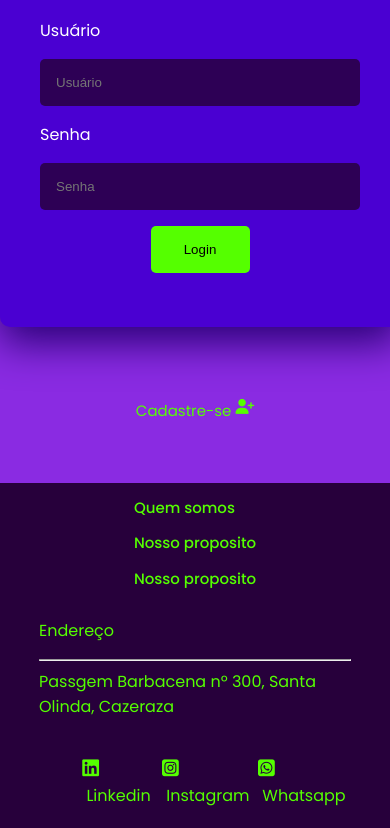
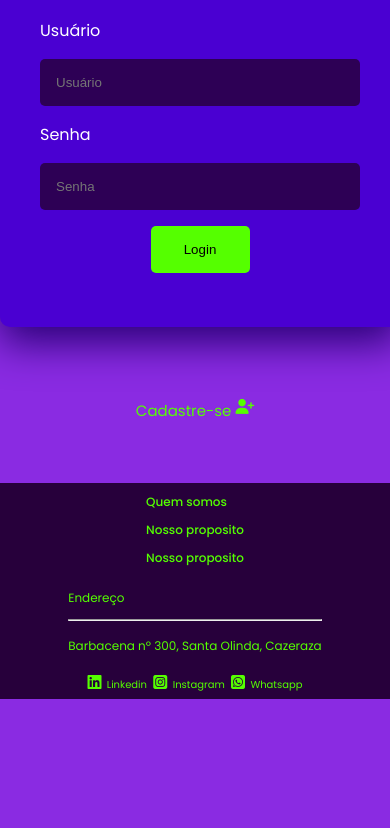
Before and after one commit to PauloRicardoDev/login-pag, a plain HTML site: page index.html in a window 390 px wide. Shown: the part 640-1468 px from the top of the page. After the commit the page ends 1339 px from the top, so only its background shows below. Drawn offline with Linux system fonts and the light colour scheme.

Commit message:
ajustes no rodapé

```diff
--- a/index.html
+++ b/index.html
@@ -43,13 +43,14 @@
                 <h2 class="rodape__sobre_texto"><a href="">Nosso proposito</a></h2>
             </div>
             <div class="rodape__end">
-                <p class="rodape__end__texto">Endereço <hr> Passgem Barbacena nº 300, Santa Olinda, Cazeraza</p>
+                <p class="rodape__end__texto">Endereço <hr> </p>
+                <p class="rodape__end__texto">Barbacena nº 300, Santa Olinda, Cazeraza</p>
             </div>
             <div class="rodape_midias">
                 <ul class="rodape_midias_lista">
-                    <li class="rodape_midias_lista_item"><a href=""><i class="fa-brands fa-linkedin"></i></a>&nbsp;Linkedin</li>
-                    <li class="rodape_midias_lista_item"><a href=""><i class="fa-brands fa-square-instagram"></i></a>&nbsp;Instagram</li>
-                    <li class="rodape_midias_lista_item"><a href=""><i class="fa-brands fa-square-whatsapp"></i></a>&nbsp;Whatsapp</li>
+                    <li class="rodape_midias_lista_item"><a href=""><i class="fa-brands fa-linkedin"></i></a>&nbsp;&nbsp;Linkedin</li>
+                    <li class="rodape_midias_lista_item"><a href=""><i class="fa-brands fa-square-instagram"></i></a>&nbsp;&nbsp;Instagram</li>
+                    <li class="rodape_midias_lista_item"><a href=""><i class="fa-brands fa-square-whatsapp"></i></a>&nbsp;&nbsp;Whatsapp</li>
                 </ul>
             </div>
         </div>
--- a/style.css
+++ b/style.css
@@ -114,8 +114,11 @@ button{
     justify-content: space-between;
     align-items: center;
 }
+.rodape__end__texto{
+    font-size: 12px;
+}
 .rodape__sobre_texto{
-    font-size: 15px;
+    font-size: 12px;
 
 }
 .rodape__sobre_texto > a{
@@ -125,10 +128,11 @@ button{
 }
 .rodape_midias_lista{
     list-style: none;
+    font-size: 10px;
 }
 
 .rodape_midias_lista_item > a{
-    font-size: 1.2rem;
+    font-size: 1rem;
     color: #55ff00;
 }
 /*Ajustes para smartphones*/
@@ -221,9 +225,11 @@ button{
     .rodape_midias_lista{
         list-style: none;
         display: flex;
-        justify-content: center;
+        justify-content: space-between;
+        margin: 0 auto;
+        padding: 0;
     }
     .rodape_midias_lista_item{
-        margin: .2rem;
+        padding: 0.2rem;
     }
 }
```
